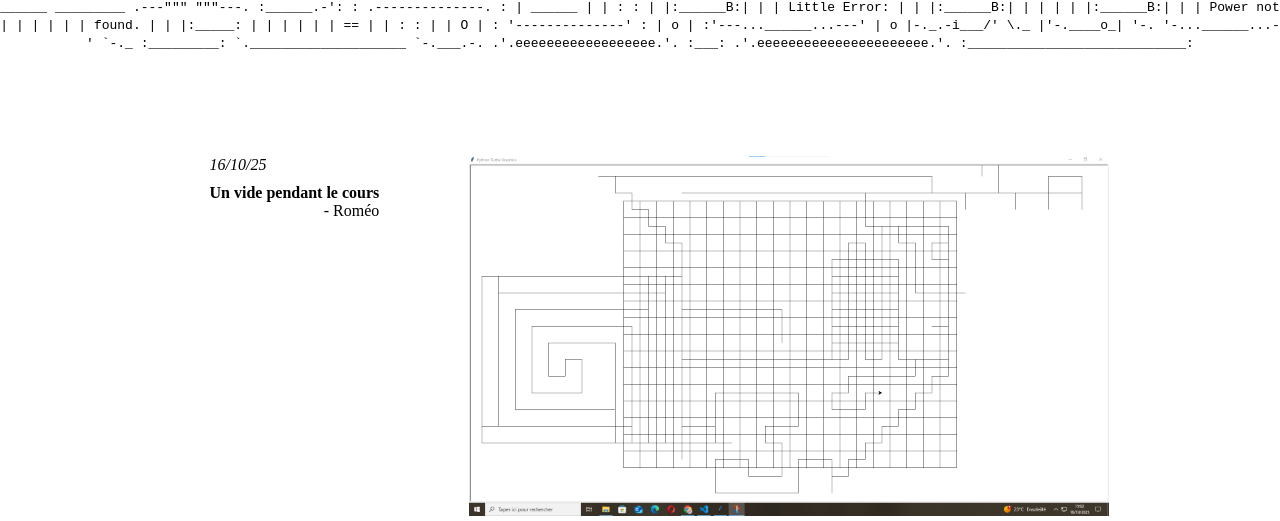
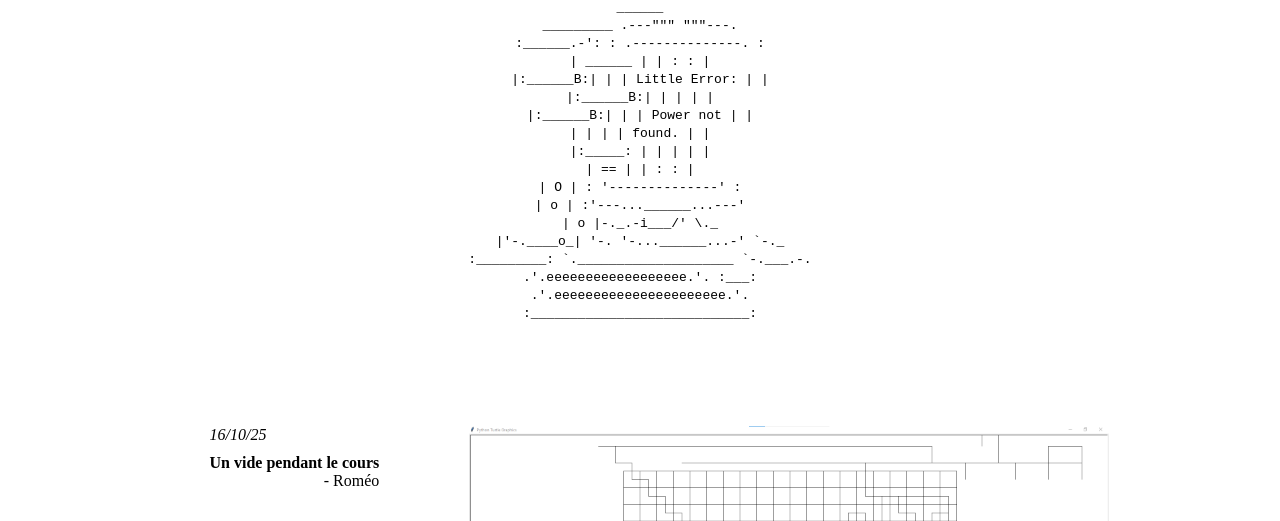
Before and after one commit to Lucian-Theaux/Les-oeuvres-d-art, a plain HTML site: page index.html in a window 1280 px wide. Shown: the part 706-1227 px from the top of the page. Drawn offline with Linux system fonts and the light colour scheme.

Commit message:
ajout <br>

```diff
--- a/index.html
+++ b/index.html
@@ -15,24 +15,24 @@
         <p class="sponso"><i>Sponsorisé par les Bêtises du Code™</i></p>
         <p style="text-align: center;">
         <code>
-                         ______
- _________        .---"""      """---.
-:______.-':      :  .--------------.  :
-| ______  |      | :                : |
-|:______B:|      | |  Little Error: | |
-|:______B:|      | |                | |
-|:______B:|      | |  Power not     | |
-|         |      | |  found.        | |
-|:_____:  |      | |                | |
-|    ==   |      | :                : |
-|       O |      :  '--------------'  :
-|       o |      :'---...______...---'
-|       o |-._.-i___/'             \._
-|'-.____o_|   '-.   '-...______...-'  `-._
-:_________:      `.____________________   `-.___.-.
-                 .'.eeeeeeeeeeeeeeeeee.'.      :___:
-               .'.eeeeeeeeeeeeeeeeeeeeee.'.
-              :____________________________:
+                         ______                         <br>
+ _________        .---"""      """---.                  <br>
+:______.-':      :  .--------------.  :                 <br>
+| ______  |      | :                : |                 <br>
+|:______B:|      | |  Little Error: | |                 <br>
+|:______B:|      | |                | |                 <br>
+|:______B:|      | |  Power not     | |                 <br>
+|         |      | |  found.        | |                 <br>
+|:_____:  |      | |                | |                 <br>
+|    ==   |      | :                : |                 <br>
+|       O |      :  '--------------'  :                 <br>
+|       o |      :'---...______...---'                  <br>
+|       o |-._.-i___/'             \._                  <br>
+|'-.____o_|   '-.   '-...______...-'  `-._              <br>
+:_________:      `.____________________   `-.___.-.     <br>
+                 .'.eeeeeeeeeeeeeeeeee.'.      :___:    <br>
+               .'.eeeeeeeeeeeeeeeeeeeeee.'.             <br>
+              :____________________________:            <br>
         </code>
         </p>
         <br>
```
